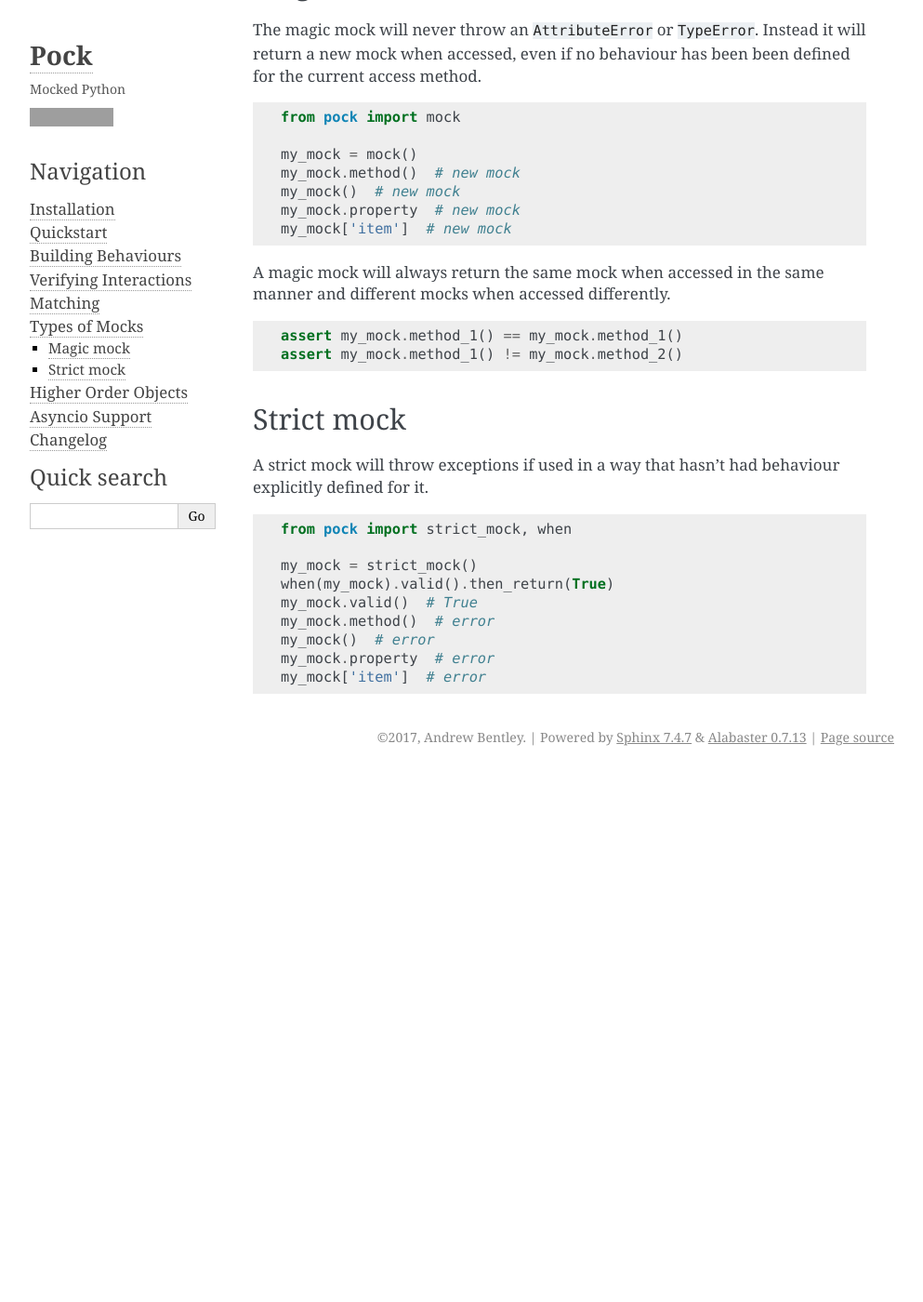
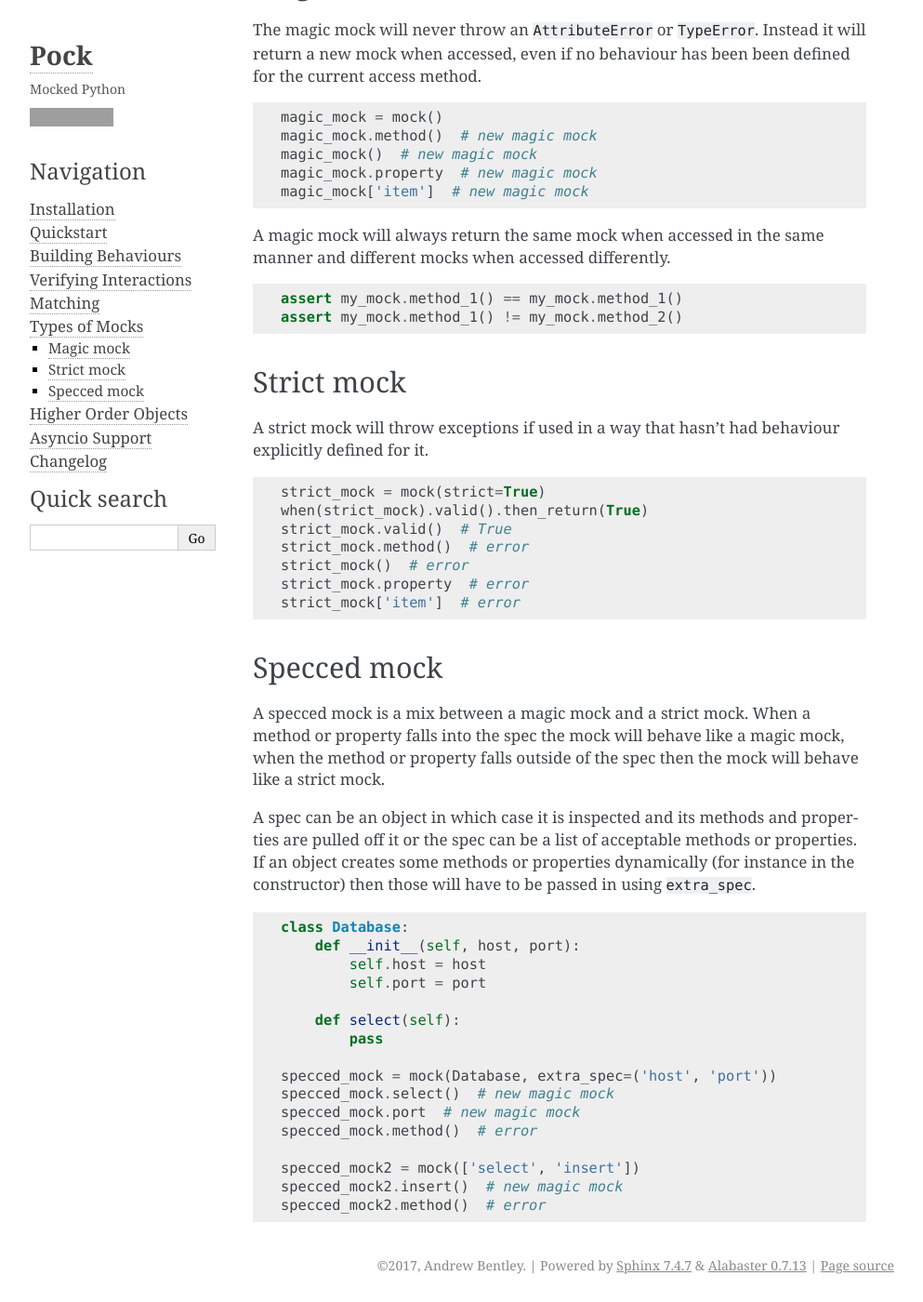
Before and after one commit to atbentley/pock, a Sphinx documentation site: the page built from docs/mocks.rst, in a window 1280 px wide and 1400 px high, scrolled down 155 px. Shown: the whole window at 93% size, without its empty margins (148-1141 px from the left). Built offline with Sphinx 7.4.7, drawn with Linux system fonts in a browser that asks for light colours; before the commit the page ends 987 px from its top, so only the background shows below that; grey boxes are pictures that could not be loaded.

Commit message:
Allow speccing a mock off an object, use mock(ClassType, extra_spec=(,)) where ClassType is the class to spec off and extra_spec is a list of additional methods or properties to add into the derived spec

```diff
--- a/docs/index.rst
+++ b/docs/index.rst
@@ -33,6 +33,7 @@
 - Match arguments during mock creation and verification
 - Mock higher level Python objects such as context managers and generators
 - Seamlessly mock asyncio code
+- Support for magic mocks, strict mocks and specced mocks
 
 
 To learn more, choose a topic from the navigation on the left or dive right into the :ref:`quickstart`.
--- a/docs/mocks.rst
+++ b/docs/mocks.rst
@@ -8,13 +8,11 @@ The magic mock will never throw an ``AttributeError`` or ``TypeError``. Instead
 
 .. code-block:: python
 
-  from pock import mock
-
-  my_mock = mock()
-  my_mock.method()  # new mock
-  my_mock()  # new mock
-  my_mock.property  # new mock
-  my_mock['item']  # new mock
+  magic_mock = mock()
+  magic_mock.method()  # new magic mock
+  magic_mock()  # new magic mock
+  magic_mock.property  # new magic mock
+  magic_mock['item']  # new magic mock
 
 A magic mock will always return the same mock when accessed in the same manner and different mocks when accessed differently.
 
@@ -30,12 +28,37 @@ A strict mock will throw exceptions if used in a way that hasn't had behaviour e
 
 .. code-block:: python
 
-  from pock import strict_mock, when
+  strict_mock = mock(strict=True)
+  when(strict_mock).valid().then_return(True)
+  strict_mock.valid()  # True
+  strict_mock.method()  # error
+  strict_mock()  # error
+  strict_mock.property  # error
+  strict_mock['item']  # error
 
-  my_mock = strict_mock()
-  when(my_mock).valid().then_return(True)
-  my_mock.valid()  # True
-  my_mock.method()  # error
-  my_mock()  # error
-  my_mock.property  # error
-  my_mock['item']  # error
+
+Specced mock
+------------
+
+A specced mock is a mix between a magic mock and a strict mock. When a method or property falls into the spec the mock will behave like a magic mock, when the method or property falls outside of the spec then the mock will behave like a strict mock.
+
+A spec can be an object in which case it is inspected and its methods and properties are pulled off it or the spec can be a list of acceptable methods or properties. If an object creates some methods or properties dynamically (for instance in the constructor) then those will have to be passed in using ``extra_spec``.
+
+.. code-block:: python
+
+  class Database:
+      def __init__(self, host, port):
+          self.host = host
+          self.port = port
+
+      def select(self):
+          pass
+
+  specced_mock = mock(Database, extra_spec=('host', 'port'))
+  specced_mock.select()  # new magic mock
+  specced_mock.port  # new magic mock
+  specced_mock.method()  # error
+
+  specced_mock2 = mock(['select', 'insert'])
+  specced_mock2.insert()  # new magic mock
+  specced_mock2.method()  # error
```
Also changed, not shown: 2 other files.
